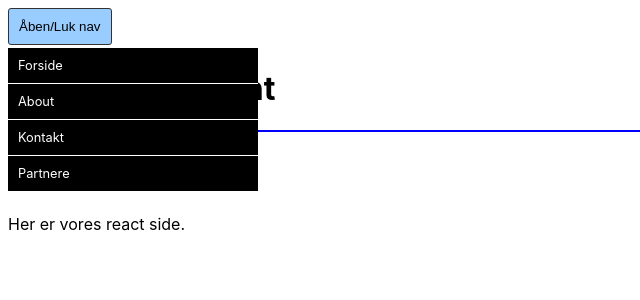
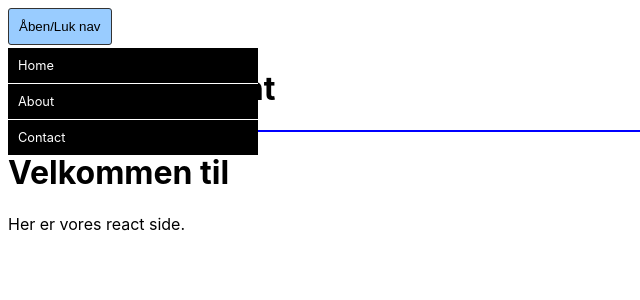
Before and after one commit to netheinz/my-first-react-app, a React (Create React App) app: page / in a window 1280 px wide. Both pictures are taken after a click on the button "Åben/Luk nav". Shown: the top 300 px of the page, without its empty margins (0-640 px from the left). Built offline with nearby package versions, Linux system fonts and the light colour scheme.

Commit message:
Route Updates

```diff
--- a/src/components/Nav/Nav.jsx
+++ b/src/components/Nav/Nav.jsx
@@ -2,14 +2,8 @@
 import React, { useState } from "react";
 // import Style Module
 import Style from "./Nav.module.scss";
-
-// Sætter array med menupunkter
-const navArray = [
-    { name: "Forside" },
-    { name: "About" },
-    { name: "Kontakt" },
-    { name: "Partnere" }
-  ]
+import { NavLink } from "react-router-dom";
+import routes from "../Router/routes";
 
 const Nav = props => {
   // Definerer hook array til default false
@@ -18,28 +12,30 @@ const Nav = props => {
   // Definerer funktion til at håndtere visning af menu
   const handleOpen = e => {
     setOpen(!open);
-    }
+  };
 
   //Returnerer knap med click event og betingelse for visning
   return (
     <nav>
-        <button onClick={handleOpen}>
-            Åben/Luk nav
-        </button>
+      <button onClick={handleOpen}>Åben/Luk nav</button>
       {/* Short circuit: open && () */}
-        {open &&  (
+      {open && (
         <ul>
-            {
-              navArray.map((navelement, i) => {
+          {/* Loop routes array */}
+          {routes.map((navelement, i) => {
             return (
-                <li key={navelement.name}><a href="#">{navelement.name}</a></li>
-                )
-              })
-            }
+              <li key={navelement.name}>
+                {/* NavLink bruges med fordele til referencer i menuen */}
+                <NavLink to={navelement.path} exact={navelement.exact}>
+                  {navelement.name}
+                </NavLink>
+              </li>
+            );
+          })}
         </ul>
       )}
     </nav>
   );
-  }
+};
 
 export default Nav;
--- a/src/components/Pages/About/About.jsx
+++ b/src/components/Pages/About/About.jsx
@@ -1,4 +1,4 @@
-import React from 'react-dom';
+import React from 'react';
 
 export default function Contact(props) {
     return (
--- a/src/components/Pages/Contact/Contact.jsx
+++ b/src/components/Pages/Contact/Contact.jsx
@@ -1,4 +1,4 @@
-import React from 'react-dom';
+import React from 'react';
 
 export default function Contact(props) {
     return (
--- a/src/components/Pages/Home/Home.jsx
+++ b/src/components/Pages/Home/Home.jsx
@@ -1,4 +1,4 @@
-import React from 'react-dom';
+import React from 'react';
 
 export default function Home(props) {
     return (
--- a/src/components/Router/Router.jsx
+++ b/src/components/Router/Router.jsx
@@ -1,37 +1,16 @@
 import React from "react";
+// Henter de værktøj som vi skal bruge i forb med vores router
 import { Switch, Route } from 'react-router-dom';
-import Home from '../Pages/Home/Home';
-import About from '../Pages/About/About';
-import Contact from '../Pages/Contact/Contact';
-
-const routes = [
-    {
-        name: "Home",
-        path: "/",
-        exact: true,
-        component: Home
-    },
-    {
-        name: "About",
-        path: "/about",
-        exact: true,
-        component: About
-    },
-    {
-        name: "Contact",
-        path: "/contact",
-        exact: true,
-        component: Contact
-    }]
+// Henter routes array
+import routes from './routes';
 
 export default function Router(props) {
     return (
       <Switch>
         {/*
-                <Route path="/" exact={true} render={() => <h1>Velkommen</h1>} />
-                <Route path="/about" render={() => <h1>Om os</h1>} />
-                <Route path="/contact" render={() => <h1>Kontakt os</h1>} />
-            */}
+            Eksempel på analog route
+            <Route path="/contact" render={() => <h1>Kontakt os</h1>} />
+        */}
         {routes.map(route => (
           <Route
             key={route.path}
@@ -40,6 +19,7 @@ export default function Router(props) {
             component={route.component}
           />
         ))}
+        {/* Route til 404 Not found */}
         <Route render={() => <h1>Siden findes ikke</h1>} />
       </Switch>
     );
--- a/src/components/Router/routes.js
+++ b/src/components/Router/routes.js
@@ -0,0 +1,27 @@
+// Hent forskellige componenter
+import Home from '../Pages/Home/Home';
+import About from '../Pages/About/About';
+import Contact from '../Pages/Contact/Contact';
+
+// Deklarer array til routes
+const routes = [
+{
+    name: "Home",
+    path: "/",
+    exact: true,
+    component: Home
+},
+{
+    name: "About",
+    path: "/about",
+    exact: true,
+    component: About
+},
+{
+    name: "Contact",
+    path: "/contact",
+    exact: true,
+    component: Contact
+}]
+
+export default routes;
```
Lines whose indentation alone changed are shown as unchanged.
